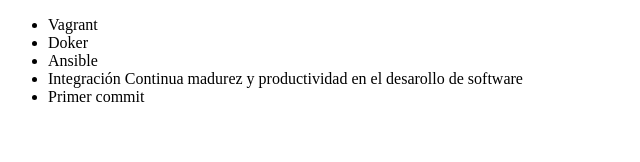
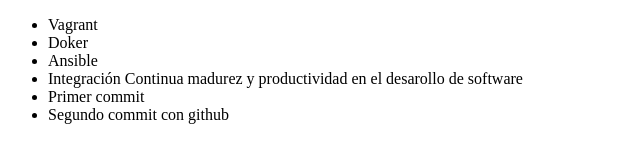
Before and after one commit to DennisAlvaradoHolograma/primer_commit, a plain HTML site: page index.html in a window 1280 px wide. Shown: the whole page, without its empty margins (0-640 px from the left). Drawn offline with Linux system fonts and the light colour scheme.

Commit message:
agregando linea segundo commit con github

```diff
--- a/index.html
+++ b/index.html
@@ -12,6 +12,7 @@
         <li>Ansible</li>
         <li>Integración Continua madurez y productividad en el desarollo de software</li>
         <li>Primer commit</li>
+        <li>Segundo commit con github</li>
     </ul>
 </body>
 </html>
```
